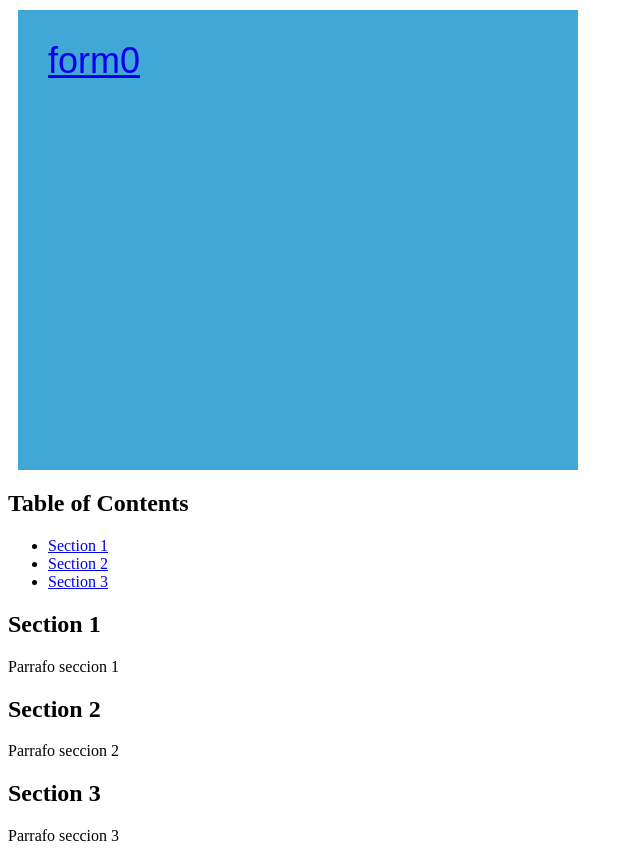
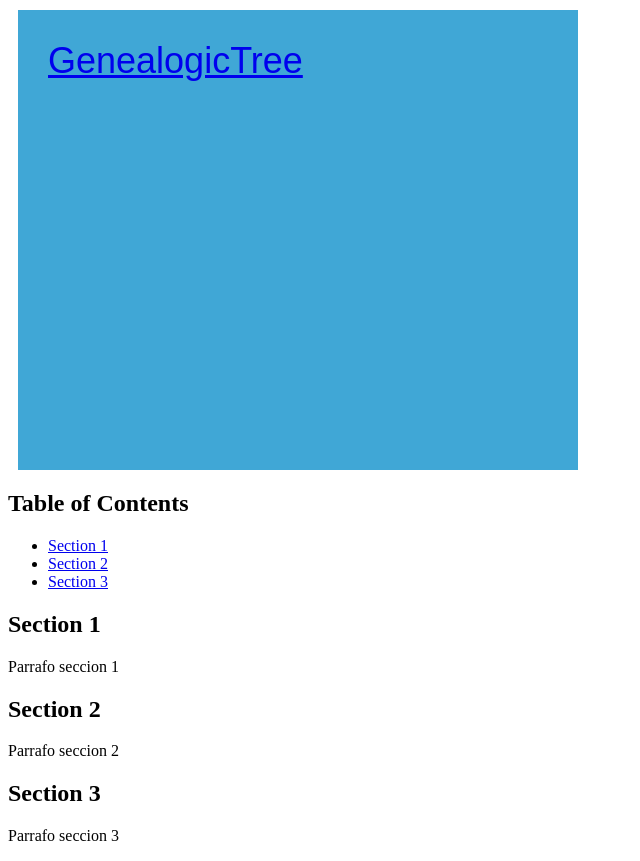
Before and after one commit to Juanes111/project00, a plain HTML site: page index.html in a window 1280 px wide. Shown: the whole page, without its empty margins (0-640 px from the left). Drawn offline with Linux system fonts and the light colour scheme.

Commit message:
2 New Files Added

```diff
--- a/index.html
+++ b/index.html
@@ -6,7 +6,7 @@
     </head>
     <body>
         <div id="top">
-            <a href="form0.html">form0</a>
+            <a href="GenealogicTree.html">GenealogicTree</a>
         </div>
       <h2>Table of Contents</h2>
         <ul>
```
Also changed, not shown: table0.html (+1 -1 lines), FamilyInformation.html (added).
